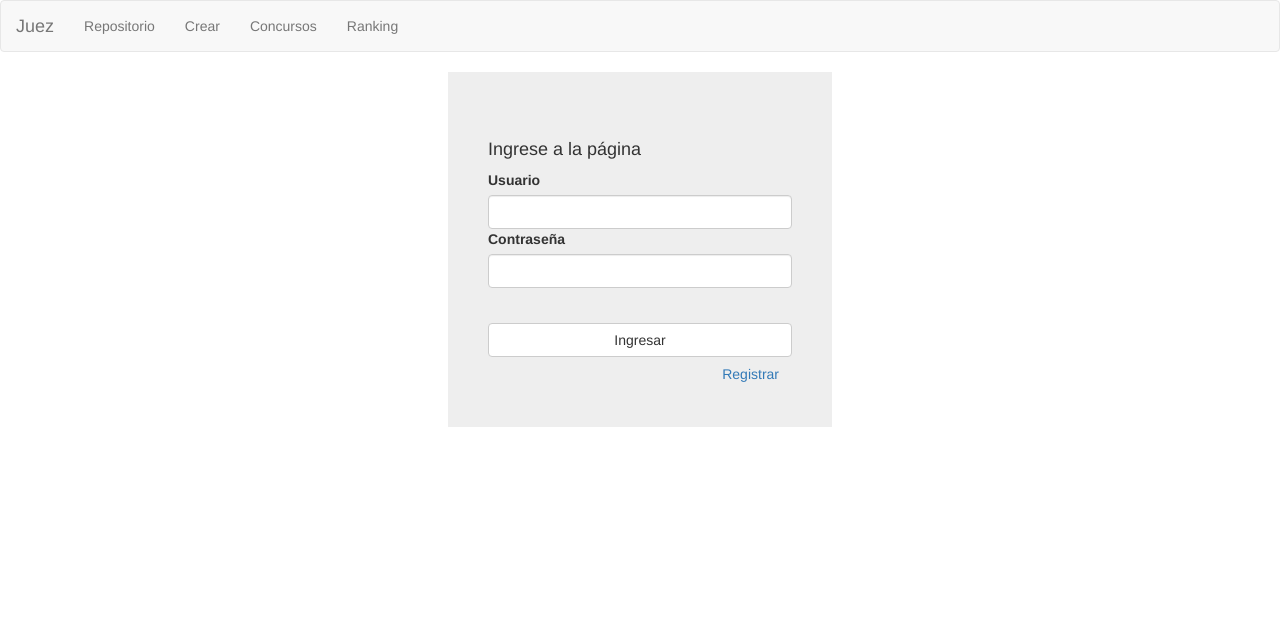
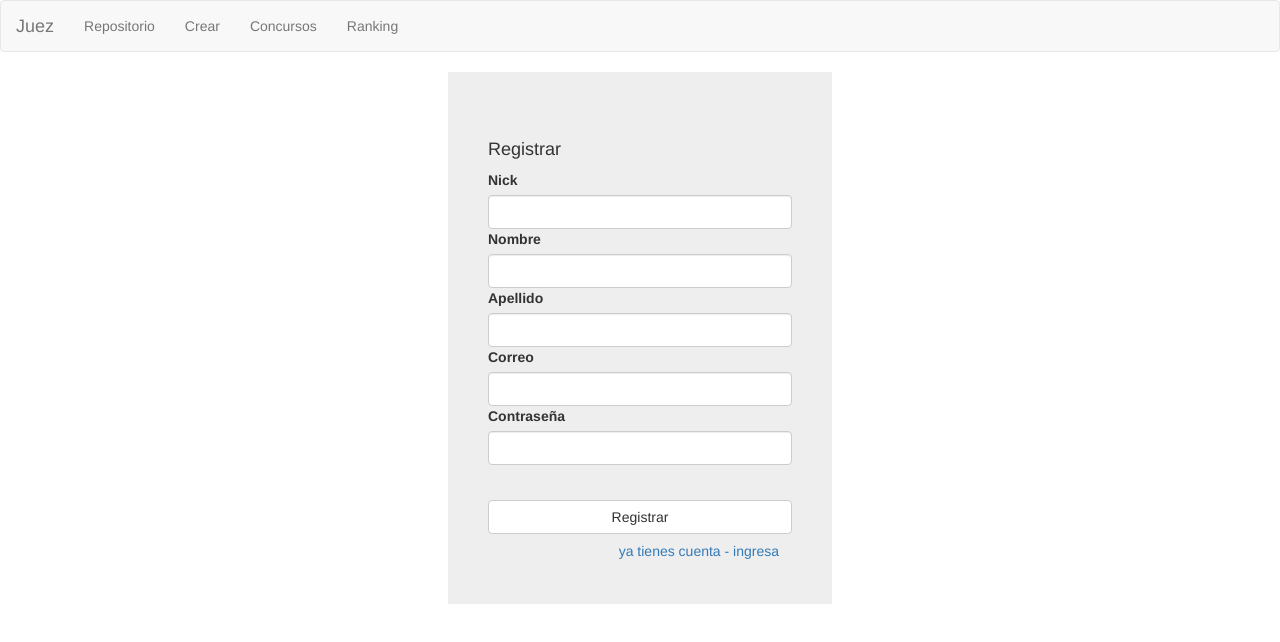
Before and after one commit to egrojMonroy/judge, an Angular app: page / in a window 1280 px wide. Shown: the top 642 px of the page. Built offline with nearby package versions, Linux system fonts and the light colour scheme.

Commit message:
Create design sign Up

```diff
--- a/src/app/app.component.html
+++ b/src/app/app.component.html
@@ -1,2 +1,2 @@
 <app-navbar></app-navbar>
-<app-sign-in></app-sign-in>
+<app-sign-up></app-sign-up>
--- a/src/app/app.module.ts
+++ b/src/app/app.module.ts
@@ -5,13 +5,15 @@ import { NgModule } from '@angular/core';
 import { AppComponent } from './app.component';
 import { SignInComponent } from './sign-in/sign-in.component';
 import { NavbarComponent } from './navbar/navbar.component';
+import { SignUpComponent } from './sign-up/sign-up.component';
 
 
 @NgModule({
   declarations: [
     AppComponent,
     SignInComponent,
-    NavbarComponent
+    NavbarComponent,
+    SignUpComponent
   ],
   imports: [
     BrowserModule
--- /dev/null
+++ b/src/app/sign-up/sign-up.component.html
@@ -0,0 +1,19 @@
+<div class="jumbotron login">
+  <div class="form-group">
+    <h4>Registrar</h4>
+    <label class="control-label" for="focusedInput">Nick</label>
+    <input class="form-control" type="text" >
+    <label class="control-label" for="focusedInput">Nombre</label>
+    <input class="form-control" type="text" >
+    <label class="control-label" for="focusedInput">Apellido</label>
+    <input class="form-control" type="text" >
+    <label class="control-label" for="focusedInput">Correo</label>
+    <input class="form-control" type="text" >
+    <label class="control-label" for="focusedInput">Contraseña</label>
+    <input class="form-control" type="password" >
+    <div class = "padding-top">
+      <a href="#" class="btn btn-default btn-block">Registrar</a>
+      <a href="#" class="btn btn-link right">ya tienes cuenta - ingresa</a>
+     </div>
+  </div>
+</div>
--- /dev/null
+++ b/src/app/sign-up/sign-up.component.ts
@@ -0,0 +1,15 @@
+import { Component, OnInit } from '@angular/core';
+
+@Component({
+  selector: 'app-sign-up',
+  templateUrl: './sign-up.component.html',
+  styleUrls: ['./sign-up.component.css']
+})
+export class SignUpComponent implements OnInit {
+
+  constructor() { }
+
+  ngOnInit() {
+  }
+
+}
```
Also changed, not shown: src/app/sign-up/sign-up.component.css (added), 1 other file (tests, documents, lock files or other folders).
